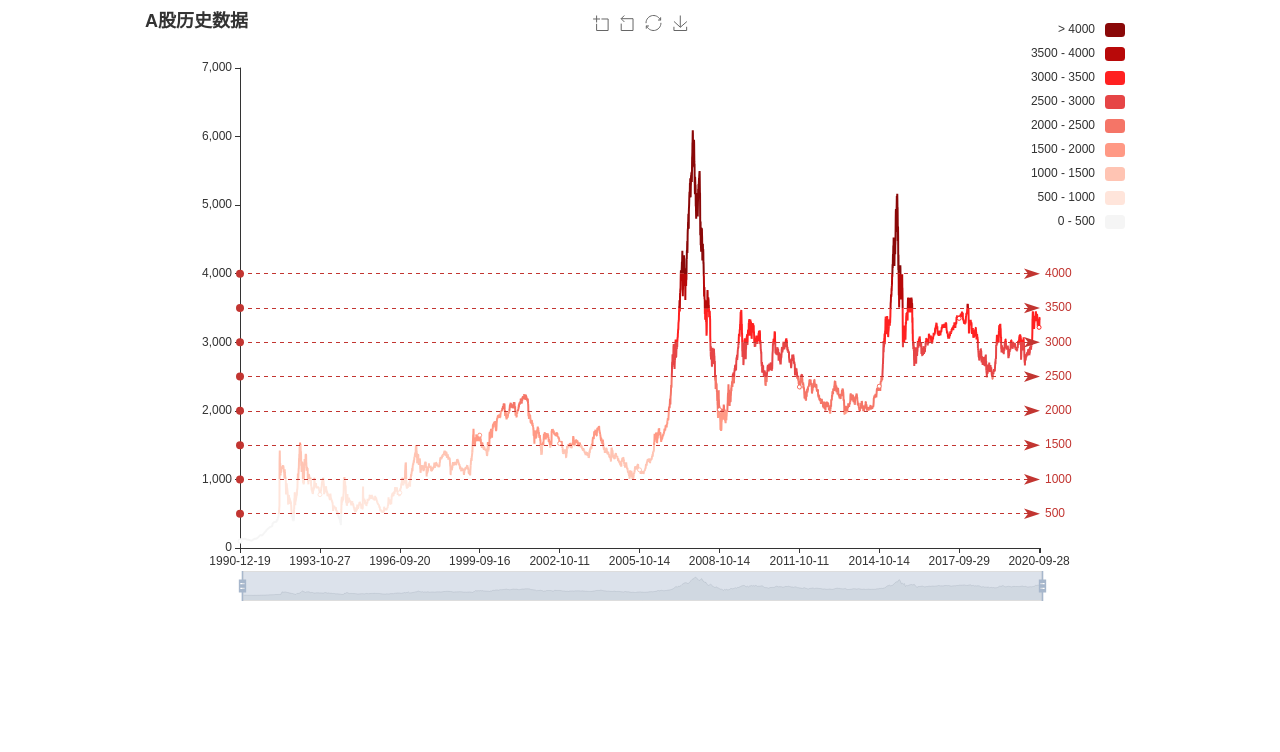
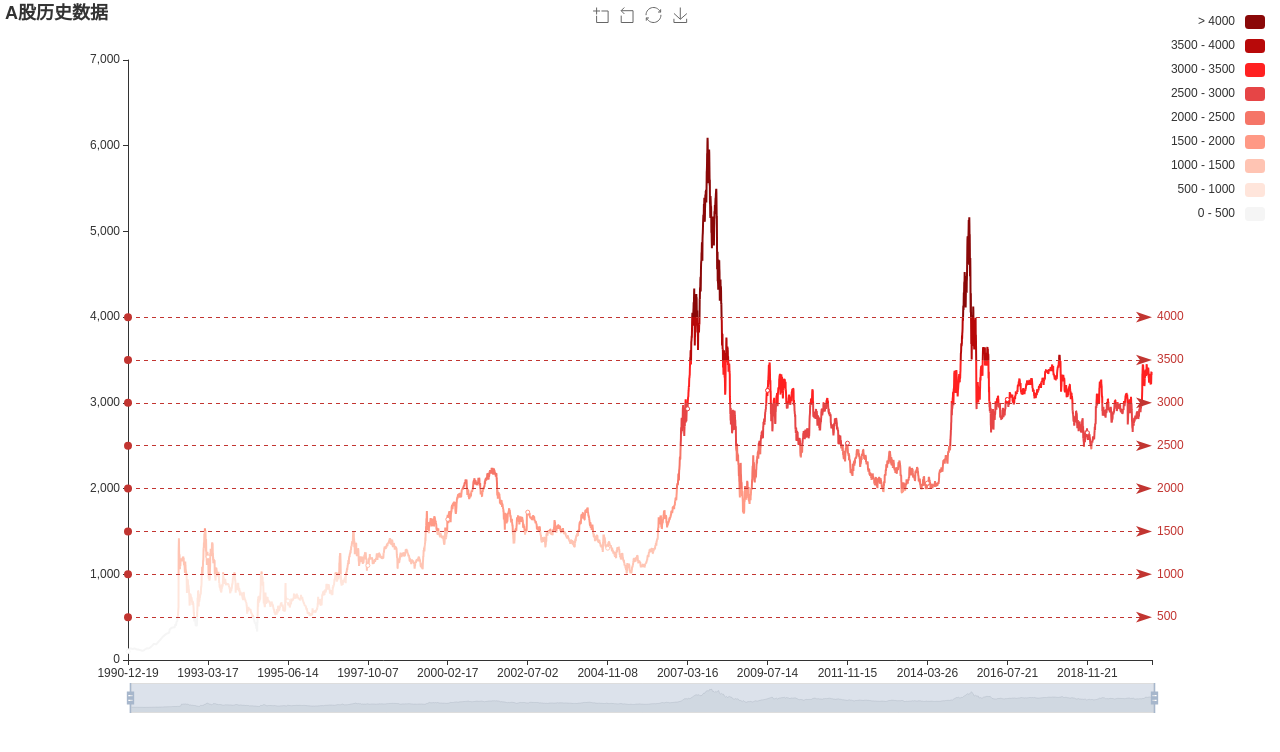
Before and after one commit to Writeup007/sh000001_history, a plain HTML site: page index.html in a window 1280 px wide. Drawn offline with Linux system fonts and the light colour scheme.

Commit message:
更新画布大小

```diff
--- a/index.html
+++ b/index.html
@@ -1,5 +1,5 @@
 <!DOCTYPE html>
-<html>
+<html style="height:100%;">
 <head>
     <meta charset="utf-8">
     <meta http-equiv="Access-Control-Allow-Origin" content="*">
@@ -8,9 +8,9 @@
     <script src="./js/echarts.min.js"></script>
     <script src="./js/jquery.js"></script>
 </head>
-<body>
+<body style="height: 100%; margin: auto;">
     <!-- 为ECharts准备一个具备大小（宽高）的Dom -->
-    <div id="main" style="height:auto;min-height:600px;width: 1000px;margin:auto;"></div>
+    <div id="main" style="height: 90%; margin:auto;"></div>
     <script type="text/javascript">
     jQuery.support.cors = true;
     var myChart = echarts.init(document.getElementById('main'));
```
